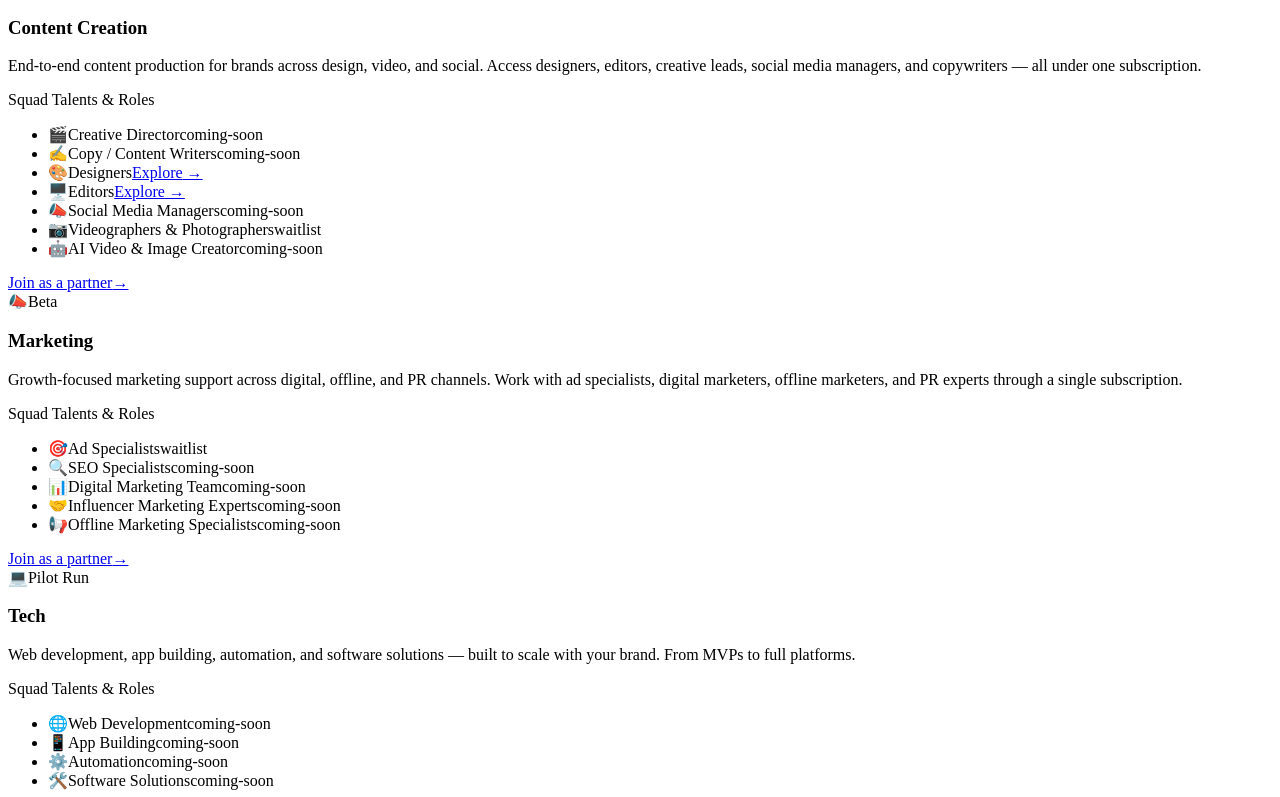
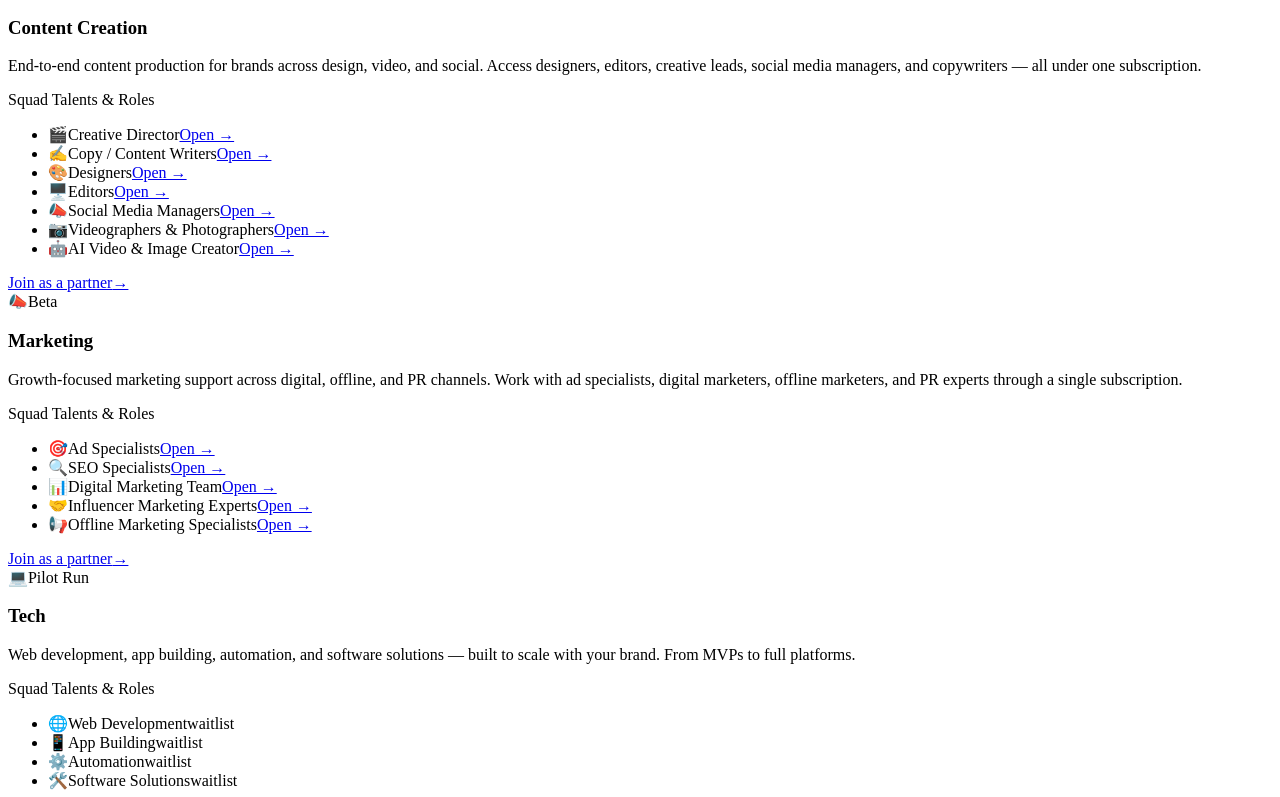
Before and after one commit to Jeff-Upsquad/upsquad, a Next.js app in the folder client/: page /GeneralPartnerProgram in a window 1280 px wide. Shown: the part 1783-2580 px from the top of the page. Built offline with nearby package versions, Linux system fonts and the light colour scheme; no server answers.

Commit message:
Partner program general: per-squad Open/waitlist labels in ServicesDirectory

```diff
--- a/client/src/components/landing/ServicesDirectory.jsx
+++ b/client/src/components/landing/ServicesDirectory.jsx
@@ -9,6 +9,18 @@ import { SQUADHIRE_SIGNUP } from '../../lib/signup'
 const PARTNER_ROUTES = {
   '/customers/designers-and-video-editors': '/partner-program/designer-and-video-editor/',
   '/customers/accountant-subscription': '/partner-program/accountant/',
+}
+
+// Partner-program (/partner-program/general/) availability per squad:
+// 'open' → every role shows "Open →" linking to signup (or squad partner page)
+// 'waitlist' → every role shows "waitlist" text.
+const PARTNER_SQUAD_MODE = {
+  'content-creation': 'open',
+  'marketing': 'open',
+  'accounts-finance': 'open',
+  'tech': 'waitlist',
+  'legal': 'waitlist',
+  'hiring-hr': 'waitlist',
 }
 
 export default function ServicesDirectory({ partner = false, signupUrl = SQUADHIRE_SIGNUP.talent }) {
@@ -54,21 +66,53 @@ export default function ServicesDirectory({ partner = false, signupUrl = SQUADHI
                       Squad Talents &amp; Roles
                     </span>
                     <ul className="space-y-1.5">
-                      {squad.products.map((p) => (
+                      {squad.products.map((p) => {
+                        if (partner) {
+                          const mode = PARTNER_SQUAD_MODE[squad.id]
+                          if (mode === 'open') {
+                            return (
+                              <li key={p.name} className="text-xs flex items-center justify-between text-text-primary">
+                                <span className="flex items-center gap-1.5">
+                                  <span>{p.emoji}</span>
+                                  <span>{p.name}</span>
+                                </span>
+                                <PartnerSignupLink
+                                  href={PARTNER_ROUTES[p.href] || signupUrl}
+                                  className="text-[11px] font-semibold text-emerald-600 hover:underline"
+                                >
+                                  Open &rarr;
+                                </PartnerSignupLink>
+                              </li>
+                            )
+                          }
+                          if (mode === 'waitlist') {
+                            return (
+                              <li key={p.name} className="text-xs flex items-center justify-between text-text-primary">
+                                <span className="flex items-center gap-1.5">
+                                  <span>{p.emoji}</span>
+                                  <span>{p.name}</span>
+                                </span>
+                                <span className="text-[10px] font-mono text-text-muted">waitlist</span>
+                              </li>
+                            )
+                          }
+                        }
+                        return (
                           <li key={p.name} className="text-xs flex items-center justify-between text-text-primary">
                             <span className="flex items-center gap-1.5">
                               <span>{p.emoji}</span>
                               <span>{p.name}</span>
                             </span>
                             {p.href ? (
-                            <Link href={partner ? PARTNER_ROUTES[p.href] || signupUrl : p.href} className="text-[11px] font-semibold text-emerald-600 hover:underline">
-                              {partner ? 'Explore' : 'Live'} &rarr;
+                              <Link href={p.href} className="text-[11px] font-semibold text-emerald-600 hover:underline">
+                                Live &rarr;
                               </Link>
                             ) : (
                               <span className="text-[10px] font-mono text-text-muted">{p.status}</span>
                             )}
                           </li>
-                      ))}
+                        )
+                      })}
                     </ul>
                   </div>
                 </div>
```
Lines whose indentation alone changed are shown as unchanged.
